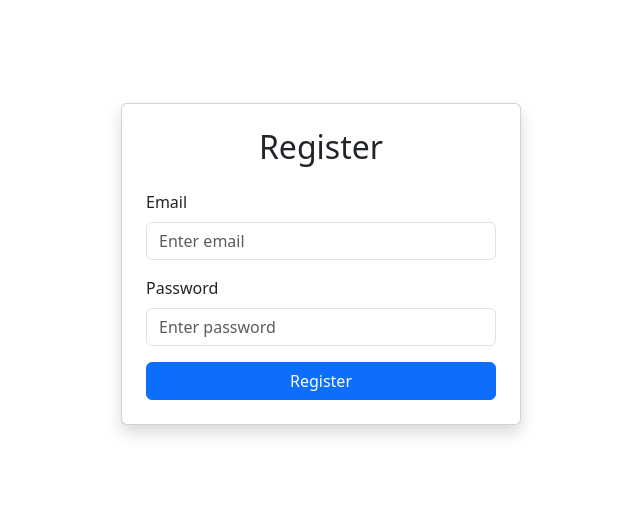
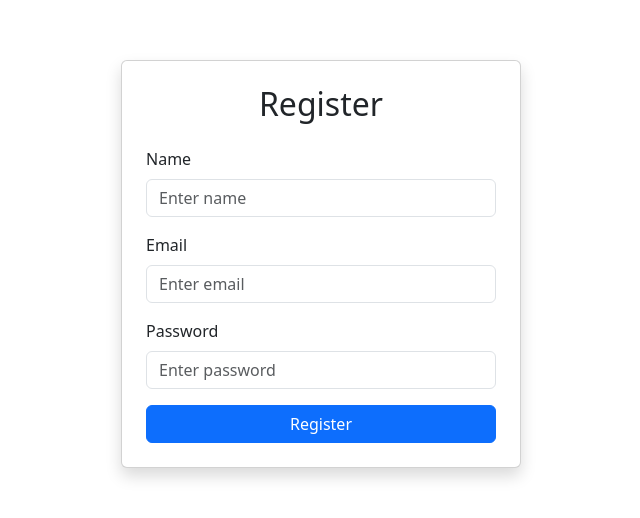
Before and after one commit to Rithika083/user-management-system, a React (Vite) app in the folder client/: page /register in a window 1280 px wide. Shown: the part 136-654 px from the top of the page, without its empty margins (319-959 px from the left). Built offline with nearby package versions, Linux system fonts and the light colour scheme.

Commit message:
Final UI and authentication improvements

```diff
--- a/client/src/pages/Profile.jsx
+++ b/client/src/pages/Profile.jsx
@@ -1,7 +1,10 @@
 import { useEffect, useState } from "react";
+import { useNavigate } from "react-router-dom";
 import API from "../services/api";
 
 function Profile() {
+  const navigate = useNavigate();
+
   const [name, setName] = useState("");
   const [email, setEmail] = useState("");
 
@@ -26,7 +29,7 @@ function Profile() {
     fetchProfile();
   }, []);
 
-  const handleUpdate = async () => {
+  const handleUpdate = async (e) => {
     try {
       const token = localStorage.getItem("token");
 
@@ -47,6 +50,12 @@ function Profile() {
     } catch (error) {
       alert(error.response?.data?.message || "Update failed");
     }
+  };
+  const handleLogout = () => {
+    localStorage.removeItem("token");
+    localStorage.removeItem("role");
+
+    navigate("/login");
   };
 
   return (
@@ -85,6 +94,7 @@ function Profile() {
         <button
           type="button"
           className="btn btn-danger ms-2"
+          onClick={handleLogout}
         >
           Logout
         </button>
--- a/client/src/pages/Register.jsx
+++ b/client/src/pages/Register.jsx
@@ -37,6 +37,17 @@ function Register() {
 
       <form onSubmit={handleRegister}>
         <div className="mb-3">
+          <label className="form-label">Name</label>
+          <input
+            type="text"
+            className="form-control"
+            placeholder="Enter name"
+            value={name}
+            onChange={(e) => setName(e.target.value)}
+          />
+        </div>
+
+        <div className="mb-3">
           <label className="form-label">Email</label>
           <input
             type="email"
```
